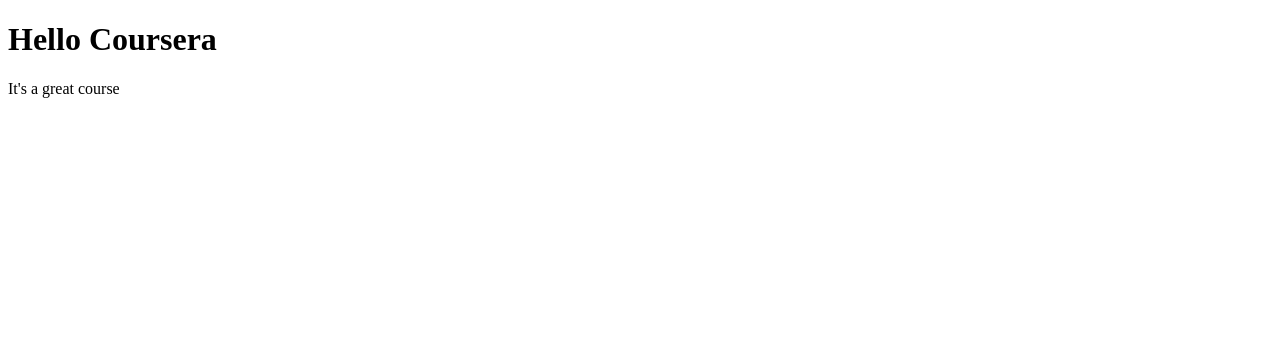
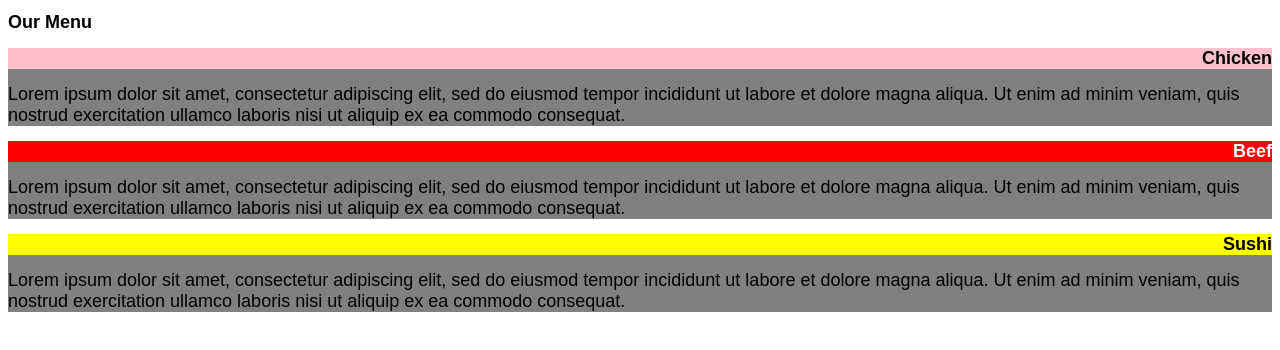
Before and after one commit to DortheBakToefting/coursera_test, a plain HTML site: page module2_solution/index.html in a window 1280 px wide. Drawn offline with Linux system fonts and the light colour scheme.

Commit message:
endnu en opdatering

```diff
--- /dev/null
+++ b/module2_solution/css/module2.css
@@ -0,0 +1,16 @@
+
+/********** Base styles **********/
+
+
+/* Simple Responsive Framework. */
+* { color: black;
+    font-size: 18px;
+    font-family: Arial, Helvetica, sans-serif;
+    box-sizing: border-box; }
+
+section {background-color: grey;
+          }
+h2 {text-align: right;}
+section.chicken h2 {background-color:pink; }
+section.beef h2 {color: white; background-color: red; }
+section.sushi h2 {background-color: yellow; }
--- a/module2_solution/index.html
+++ b/module2_solution/index.html
@@ -1,10 +1,27 @@
 <!DOCTYPE html>
 <html>
 <head>
-	<title>Hello Coursera</title>
+	<meta charset="utf-8">
+	<title>Module2_solution</title>
+	<link rel="stylesheet" href="css\module2.css">
 </head>
 <body>
-	<h1>Hello Coursera</h1>
-	<p>It's a great course</p>
+	<h1>Our Menu</h1>
+
+	<section class="chicken">
+		<h2>Chicken</h2>
+		<article>Lorem ipsum dolor sit amet, consectetur adipiscing elit, sed do eiusmod tempor incididunt ut labore et dolore magna aliqua. Ut enim ad minim veniam, quis nostrud exercitation ullamco laboris nisi ut aliquip ex ea commodo consequat.</article>
+	</section>
+
+	<section class="beef">
+		<h2>Beef</h2>
+		<article>Lorem ipsum dolor sit amet, consectetur adipiscing elit, sed do eiusmod tempor incididunt ut labore et dolore magna aliqua. Ut enim ad minim veniam, quis nostrud exercitation ullamco laboris nisi ut aliquip ex ea commodo consequat.</article>
+	</section>
+
+	<section class="sushi">
+		<h2>Sushi</h2>
+		<article>Lorem ipsum dolor sit amet, consectetur adipiscing elit, sed do eiusmod tempor incididunt ut labore et dolore magna aliqua. Ut enim ad minim veniam, quis nostrud exercitation ullamco laboris nisi ut aliquip ex ea commodo consequat.</article>
+	</section>
+
 </body>
 </html>
```
